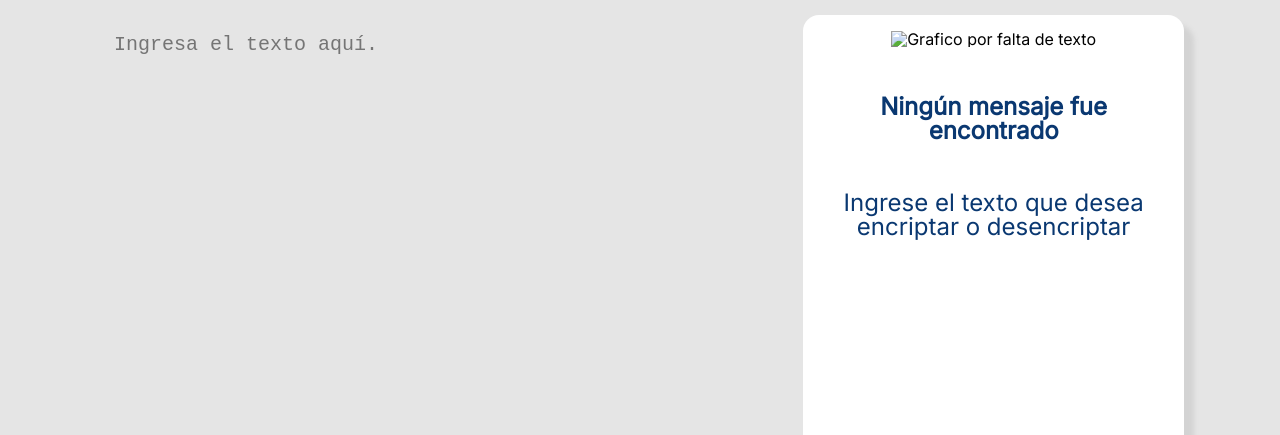
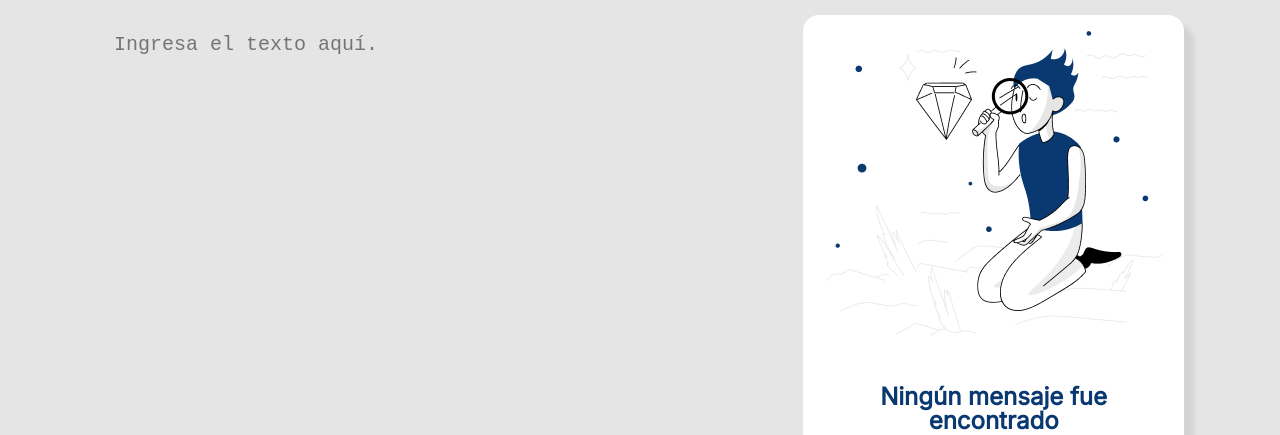
Before and after one commit to danyelmoQT/desafio-encriptador, a plain HTML site: page index.html in a window 1280 px wide. Shown: the part 67-502 px from the top of the page. Drawn offline with Linux system fonts and the light colour scheme; the site is published under a folder, as on GitHub Pages, so addresses that start at the root find nothing.

Commit message:
Corrección en ruta de grafico no visualizado en Pages

```diff
--- a/index.html
+++ b/index.html
@@ -36,7 +36,7 @@
                         <button id="btnCopiar" onclick="copiar()">Copiar</button>
                     </div>
                     <div id="div-sin-texto">
-                        <img src="/imagenes/Muneco.png" alt="Grafico por falta de texto">
+                        <img src="imagenes/Muneco.png" alt="Grafico por falta de texto">
                         <p><strong>Ningún mensaje fue encontrado</strong></p>
                         <p>Ingrese el texto que desea encriptar o desencriptar</p>
                     </div>
```
